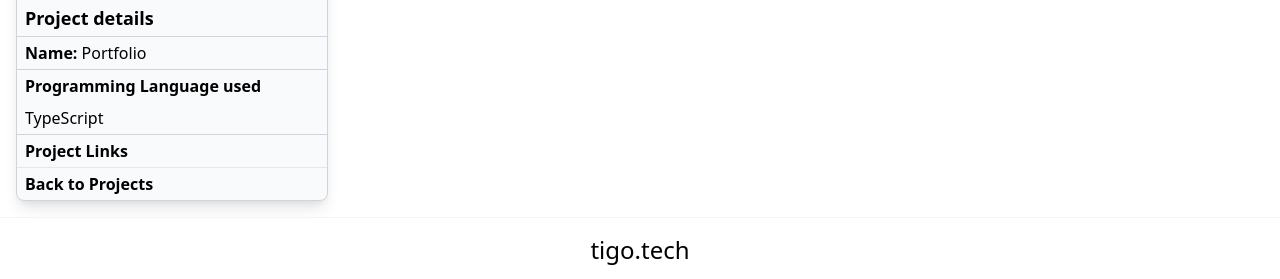
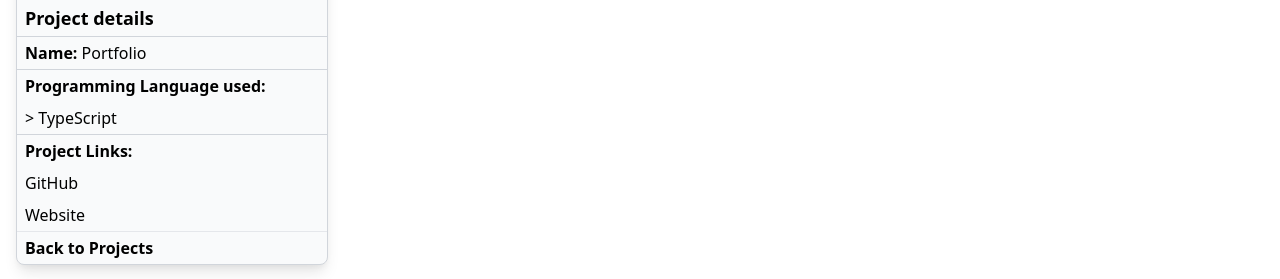
Before and after one commit to tigomiddelkoop/Portfolio, a Next.js app: page /projects/portfolio in a window 1280 px wide. Shown: the part 382-661 px from the top of the page. Built offline with nearby package versions, Linux system fonts and the light colour scheme.

Commit message:
Added project links to the project page and did some styling

```diff
--- a/data/projects/portfolio.json
+++ b/data/projects/portfolio.json
@@ -2,6 +2,7 @@
   "title": "Portfolio",
   "slug": "portfolio",
   "image": "/img/portfolio.jpg",
+  "website": "https://tigo.tech",
   "short_description": "This portfolio, completely build in NextJS",
   "long_description": [
     {
--- a/src/pages/projects/[slug].tsx
+++ b/src/pages/projects/[slug].tsx
@@ -13,15 +13,19 @@ export default function Project({project}) {
     const router = useRouter()
 
     if (!project) {
-        return <div>
-
-            <Error statusCode={404}/>
-        </div>
+        return (
+            <div>
+                <Error statusCode={404}/>
+            </div>
+        )
     }
 
     if (router.isFallback) {
         return <div>Loadin'</div>
     }
+
+
+    console.log(project)
 
     return <Fragment>
         <Head>
@@ -34,28 +38,35 @@ export default function Project({project}) {
         <div className={"flex"}>
             <div className={"w-full lg:w-3/12 "}>
                 <Card>
-                    <img className={"border-gray-300 dark:border-gray-600 rounded-t-lg border-b"}
-                         src={`/_next/image?url=${encodeURIComponent(project.image)}&w=640&q=75`}/>
+                    {project.image !== undefined ?
+                        <img className={"border-gray-300 dark:border-gray-600 rounded-t-lg border-b"}
+                             src={`/_next/image?url=${encodeURIComponent(project.image)}&w=640&q=75`}/> : ""}
                     <CardTitle>Project details</CardTitle>
                     <p className={"border-gray-300 dark:border-gray-600 px-2 pb-1 border-b"}><span
                         className={"font-semibold"}>Name:</span> {project.title}</p>
                     <div>
-                        <div>
-                            <p className={"border-gray-300 dark:border-gray-600 px-2 py-1 font-semibold"}>Programming
-                                Language{Array.isArray(project.languages) ? "s" : ""} used</p>
-                            <div>
+                        <div className={"border-gray-300 dark:border-gray-600 border-b"}>
+                            <p className={"px-2 py-1 font-semibold"}>Programming
+                                Language{Array.isArray(project.languages) ? "s" : ""} used:</p>
+                            <div className={""}>
 
                                 {Array.isArray(project.languages) ? project.languages.map(language => <div
-                                        className={"border-gray-300 dark:border-gray-600 border-b px-2 py-1 font-light"}>{language}</div>) :
+                                        className={"px-2 py-1 font-light"}>{">"} {language}</div>) :
                                     <div
-                                        className={"border-gray-300 dark:border-gray-600 border-b px-2 py-1 font-light"}>{project.languages}</div>}
+                                        className={"px-2 py-1 font-light"}>{">"} {project.languages}</div>}
 
                             </div>
                         </div>
-                        <p className={"border-gray-300 dark:border-gray-600 px-2 py-1 font-semibold"}>Project
-                            Links</p>
+                        <div className={"border-gray-300 dark:border-gray-600"}>
+                            <p className={"px-2 py-1 font-semibold"}>Project Links:</p>
+                            <div className={"flex flex-col"}>
+                                <a className={"px-2 py-1 hover:bg-gray-100 dark:hover:bg-gray-600"} href={project.source_control.github}>GitHub</a>
+                                <a className={"px-2 py-1 hover:bg-gray-100 dark:hover:bg-gray-600"} href={project.website}>Website</a>
+                            </div>
+                        </div>
                         <Link href={"/projects"}><p
-                            className={"cursor-pointer px-2 py-1 hover:bg-gray-100 dark:hover:bg-gray-600 rounded-b-lg dark:border-gray-600 border-t font-semibold"}>Back to Projects</p>
+                            className={"cursor-pointer px-2 py-1 hover:bg-gray-100 dark:hover:bg-gray-600 rounded-b-lg dark:border-gray-600 border-t font-semibold"}>Back
+                            to Projects</p>
                         </Link>
                     </div>
                 </Card>
```
